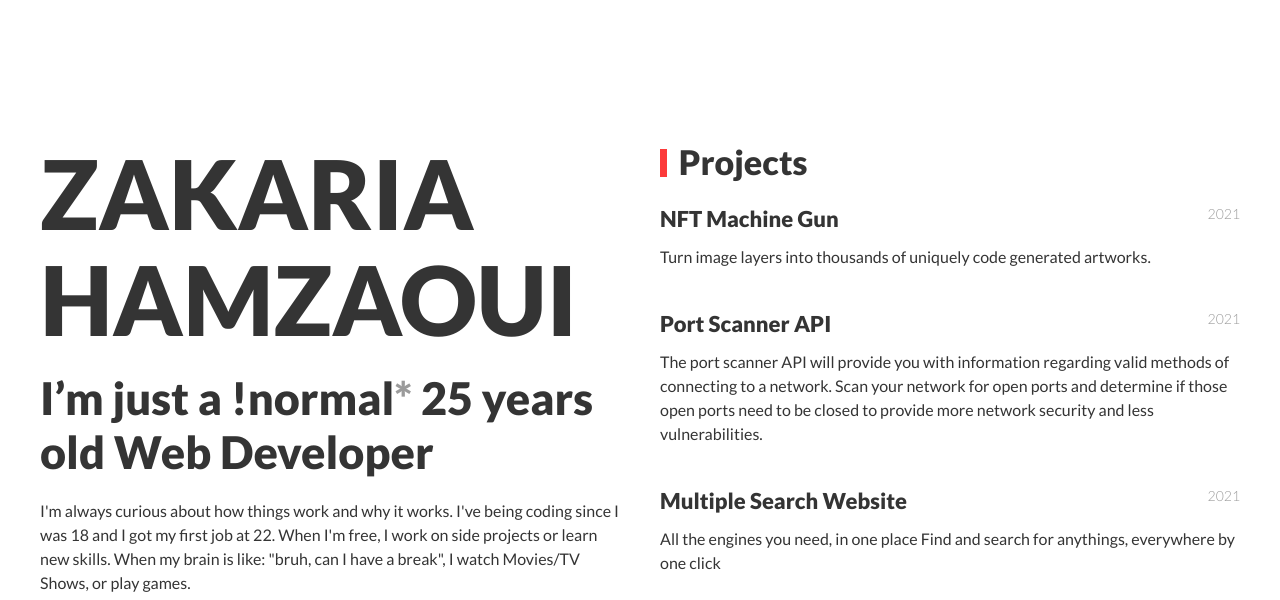
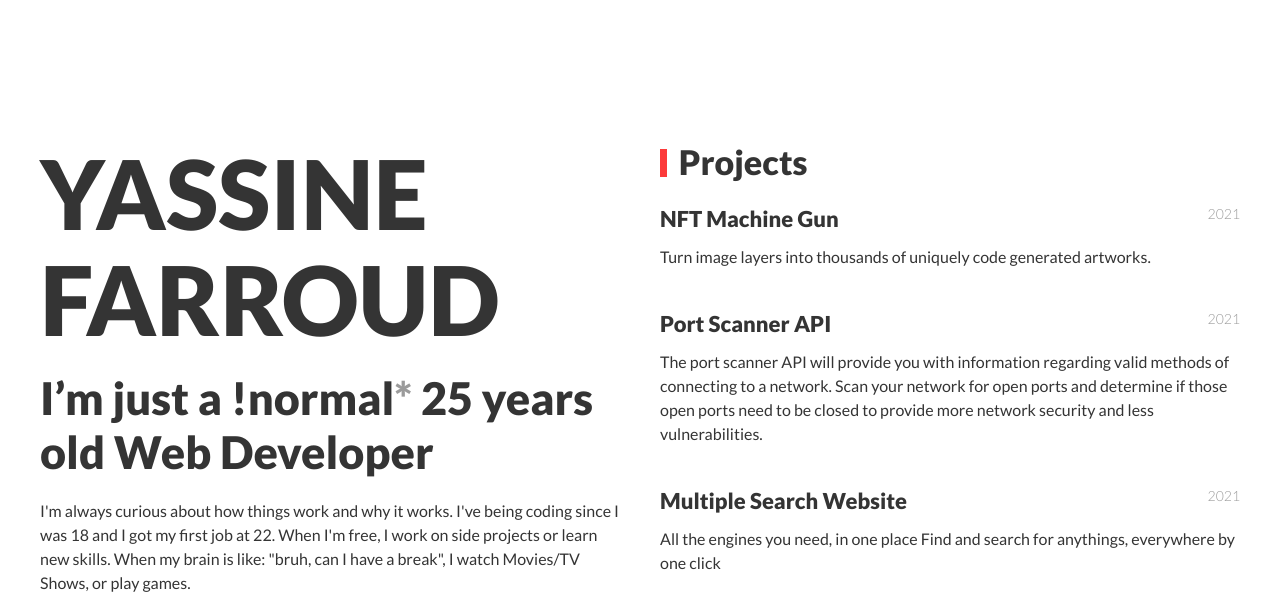
Before and after one commit to inextdeve/resume, a plain HTML site: page index.html in a window 1280 px wide. Shown: the top 600 px of the page. Drawn offline with Linux system fonts and the light colour scheme.

Commit message:
My real name i miss it

```diff
--- a/index.html
+++ b/index.html
@@ -1,7 +1,7 @@
 <!DOCTYPE html>
 <html>
   <head>
-    <title>Zakaria Hamzaoui - Web Developer</title>
+    <title>Yassine Farroud - Web Developer</title>
     <meta charset="utf-8" />
     <meta name="viewport" content="width=device-width, initial-scale=1" />
     <link rel="stylesheet" href="uikit.theme.min.css" />
@@ -50,7 +50,7 @@
         <div class="uk-container">
           <div uk-grid class="uk-margin">
             <div class="uk-width-expand@s">
-              <h1 class="uk-heading-large">Zakaria<br />Hamzaoui</h1>
+              <h1 class="uk-heading-large">Yassine<br />Farroud</h1>
               <div class="uk-h1 uk-margin auk-width-large@m">
                 I’m just a !normal<span class="uk-text-muted">*</span>
                 <script>
```
